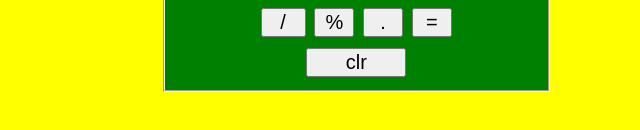
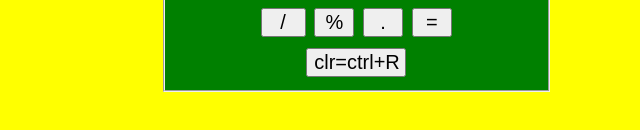
Before and after one commit to githubpb/pawanCal, a plain HTML site: page index.html in a window 1280 px wide. Shown: the part 390-520 px from the top of the page, 347-987 px from the left. Drawn offline with Linux system fonts and the light colour scheme.

Commit message:
Update index.html

```diff
--- a/index.html
+++ b/index.html
@@ -45,7 +45,7 @@
 	<input type="button" name="btn10" value="." onclick="display('.')" style="font-size: 20px; width: 40px;">
 
 	<input type="button" name="btneq" value="=" onclick="txt1.value=eval(txt1.value)" style="font-size: 20px; width: 40px;"><br>
-	<input type="button" name="btnclear" value="clr" onclick="#" style="font-size: 20px; width: 100px;">
+	<input type="button" name="btnclear" value="clr=ctrl+R" onclick="#" style="font-size: 20px; width: 100px;">
 
 
 
```
